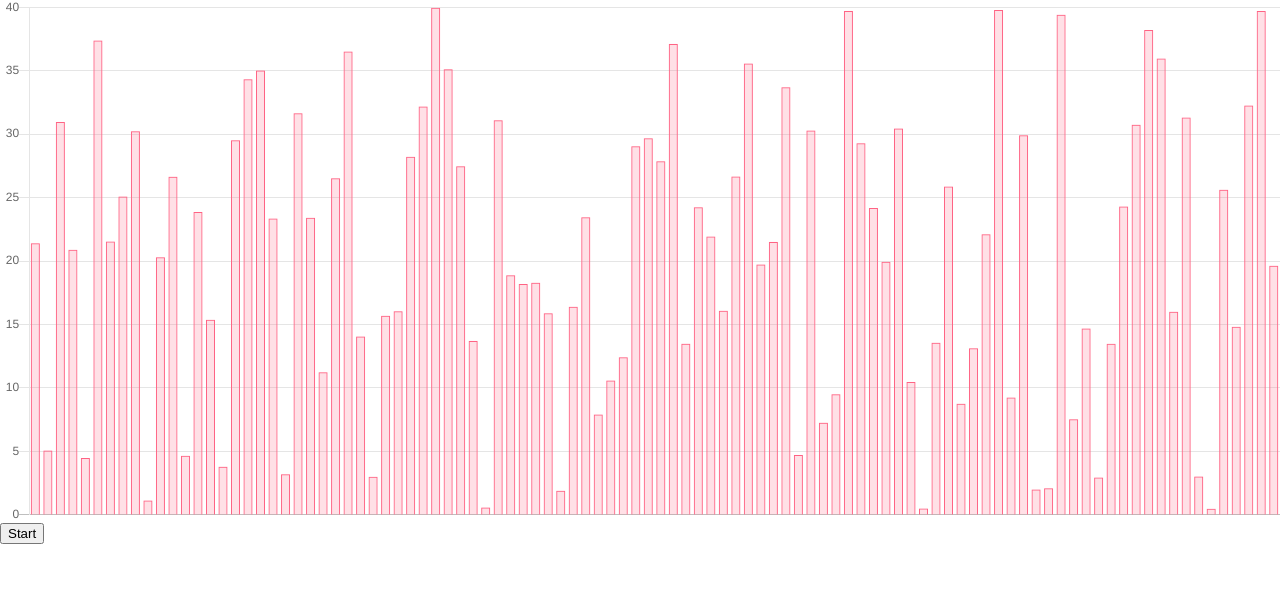
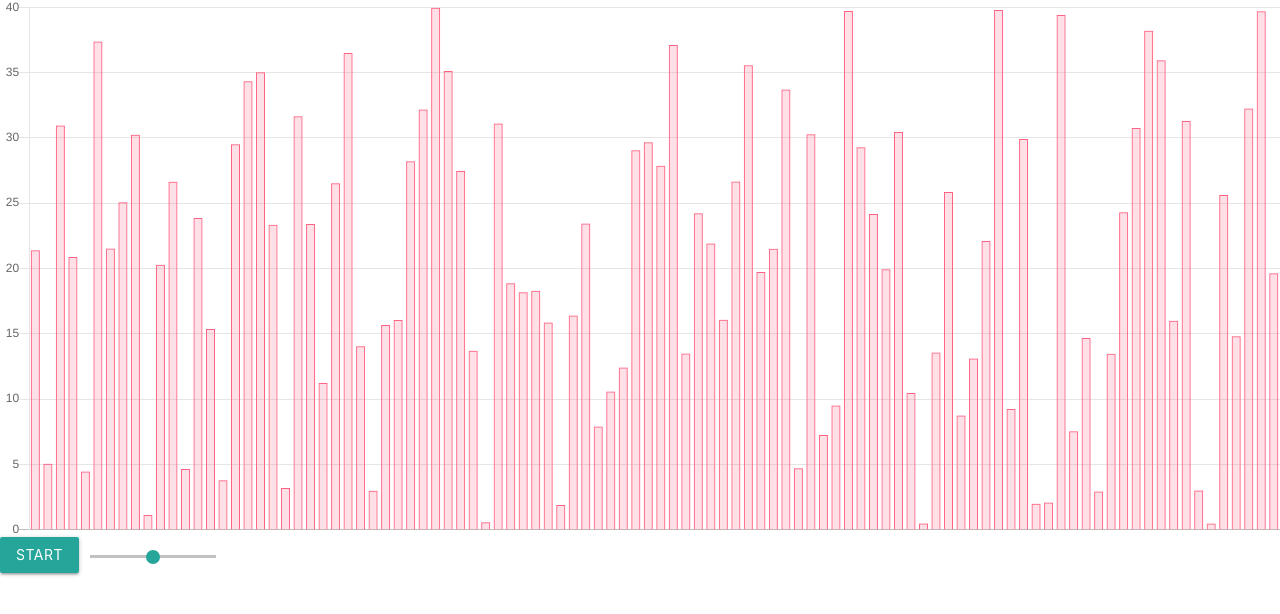
Before and after one commit to rohitkrishna094/react-sort, a React (Create React App) app: page / in a window 1280 px wide. Shown: the top 614 px of the page. Built offline with nearby package versions, Linux system fonts and the light colour scheme.

Commit message:
Added sliders

```diff
--- a/package.json
+++ b/package.json
@@ -3,7 +3,6 @@
   "version": "0.1.0",
   "private": true,
   "dependencies": {
-    "@material-ui/core": "^3.3.2",
     "chart.js": "^2.7.3",
     "react": "^16.6.0",
     "react-chartjs-2": "^2.7.4",
@@ -13,7 +12,8 @@
     "react-router-dom": "^4.3.1",
     "react-scripts": "2.0.5",
     "redux": "^4.0.1",
-    "redux-thunk": "^2.3.0"
+    "redux-thunk": "^2.3.0",
+    "save": "^2.3.2"
   },
   "scripts": {
     "start": "react-scripts start",
--- a/public/index.html
+++ b/public/index.html
@@ -1,5 +1,6 @@
 <!DOCTYPE html>
 <html lang="en">
+
 <head>
   <meta charset="utf-8">
   <link rel="shortcut icon" href="%PUBLIC_URL%/favicon.ico">
@@ -19,8 +20,14 @@
       work correctly both with client-side routing and a non-root public URL.
       Learn how to configure a non-root public URL by running `npm run build`.
     -->
+  <!-- Compiled and minified CSS -->
+  <link rel="stylesheet" href="https://cdnjs.cloudflare.com/ajax/libs/materialize/1.0.0/css/materialize.min.css">
+
+  <!-- Compiled and minified JavaScript -->
+  <script src="https://cdnjs.cloudflare.com/ajax/libs/materialize/1.0.0/js/materialize.min.js"></script>
   <title>React App</title>
 </head>
+
 <body>
   <noscript>
     You need to enable JavaScript to run this app.
@@ -37,4 +44,5 @@
       To create a production bundle, use `npm run build` or `yarn build`.
     -->
 </body>
+
 </html>
--- a/src/components/Charts/VerticalBar.js
+++ b/src/components/Charts/VerticalBar.js
@@ -12,7 +12,7 @@ class VerticalBar extends Component {
     cleanUp: false,
     currentCleanupLength: 1,
     finishArray: [],
-    delay: 0
+    delay: 1
     // arrayLength: 100
   };
 
@@ -50,7 +50,7 @@ class VerticalBar extends Component {
   options = {
     maintainAspectRatio: false,
     animation: {
-      duration: this.state.delay,
+      duration: 50 || this.state.delay,
       easing: 'linear',
       rotate: true,
       scale: false
@@ -68,6 +68,10 @@ class VerticalBar extends Component {
         }
       ]
     }
+  };
+
+  handleChange = (event, value) => {
+    this.setState({ value });
   };
 
   render() {
@@ -106,10 +110,20 @@ class VerticalBar extends Component {
       ]
     };
 
+    const rStyle = {
+      width: '10%',
+      'margin-left': '10px'
+    };
+
     return (
       <div>
         <Bar data={data} width={100} height={500} options={this.options} />
-        <button onClick={this.handlePause}>{this.props.pause ? 'Start' : 'Pause'}</button>
+        <div>
+          <button className="waves-effect waves-light btn" onClick={this.handlePause}>
+            {this.props.pause ? 'Start' : 'Pause'}
+          </button>
+          <input style={rStyle} type="range" id="test5" min="0" max="100" />
+        </div>
       </div>
     );
   }
```
Also changed, not shown: 1 other file (tests, documents, lock files or other folders). Lines whose indentation alone changed are shown as unchanged.
